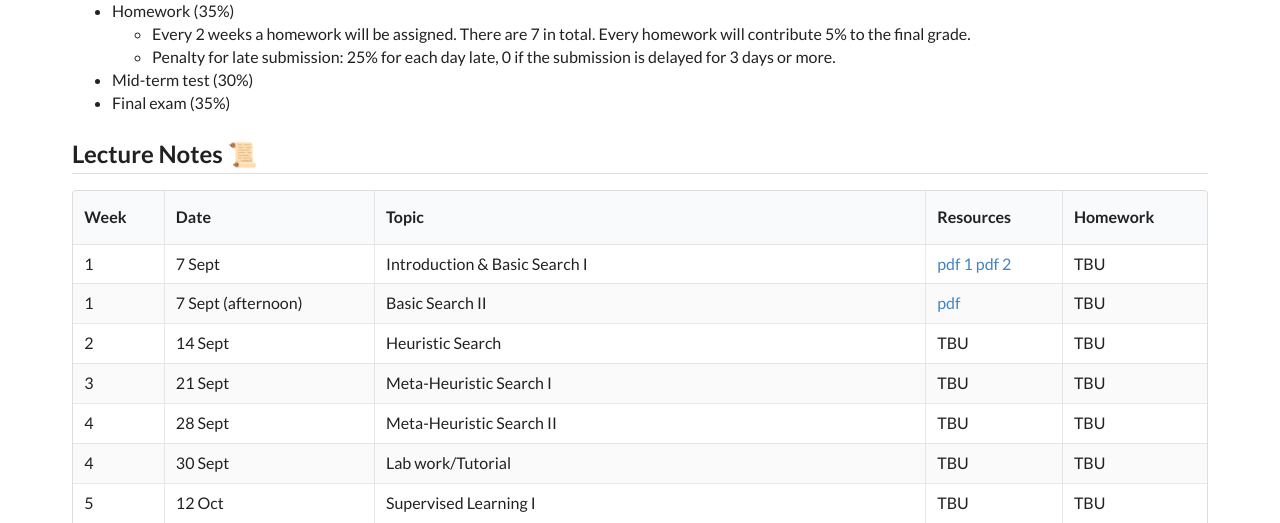
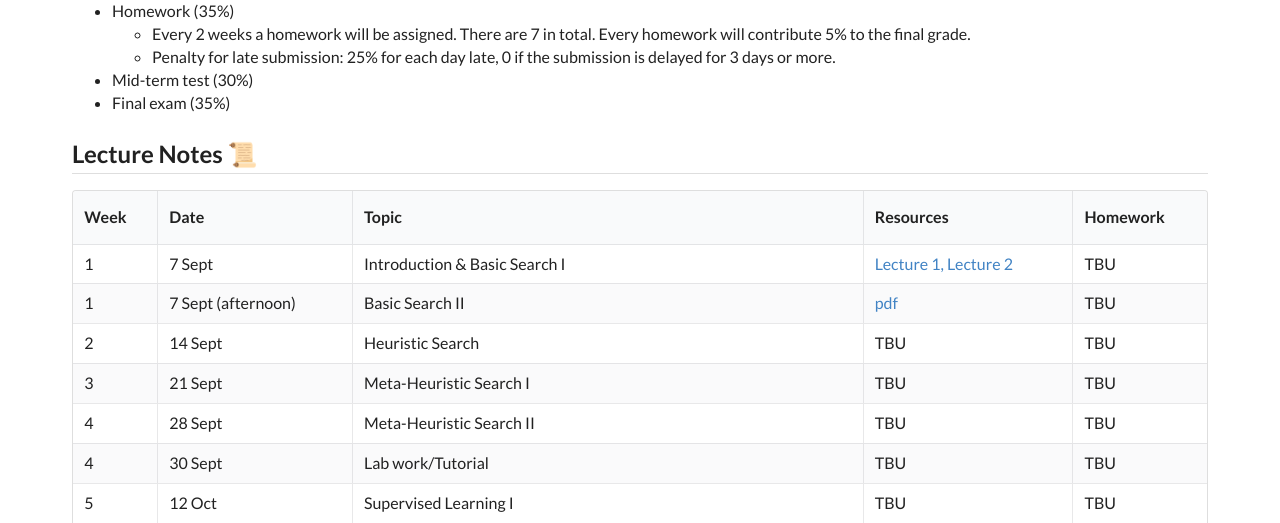
Before and after one commit to SUSTech-CS-Courses/AAI, a plain HTML site: page index.html in a window 1280 px wide. Shown: the part 577-1100 px from the top of the page. Drawn offline with Linux system fonts and the light colour scheme.

Commit message:
Update index.html

```diff
--- a/index.html
+++ b/index.html
@@ -132,8 +132,8 @@
             <td>7 Sept</td>
             <td>Introduction & Basic Search I</td>
             <td class="new-0907">
-                <a href="lectures/1-Introduction.pdf">pdf 1</a>
-                <a href="lectures/2-BasicSearch.pdf">pdf 2</a>
+                <a href="lectures/1-Introduction.pdf">Lecture 1,</a>
+                <a href="lectures/2-BasicSearch.pdf">Lecture 2</a>
             </td>
             <td>TBU</td>
         </tr>
```
